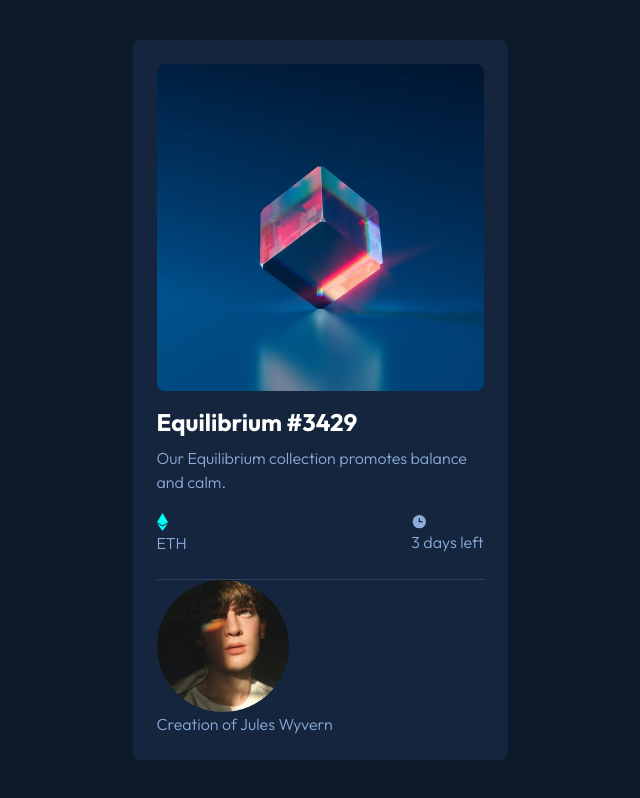
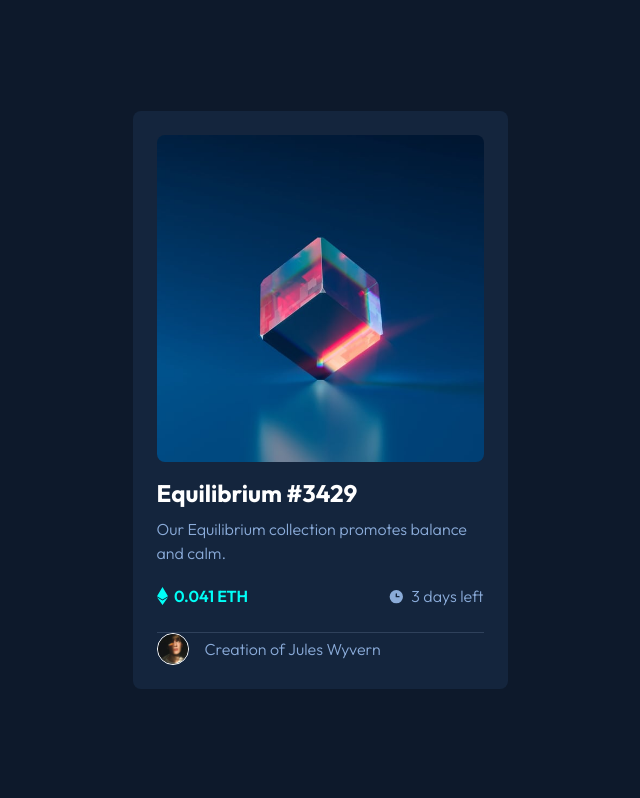
Before and after one commit to GiroFrm/NTFcard, a plain HTML site: page index.html in a window 1280 px wide. Shown: the whole page, without its empty margins (320-960 px from the left). Drawn offline with Linux system fonts and the light colour scheme.

Commit message:
feat: Add avatar class and avatar image class

```diff
--- a/index.html
+++ b/index.html
@@ -17,19 +17,19 @@
         <p class="descr">Our Equilibrium collection promotes balance and calm.</p>
 
         <div class="values-container">
-            <div class="flex ">
+            <div class="values eth">
                 <img src="images/icon-ethereum.svg" alt="icon icon-ethereum">
-               ETH
+              0.041 ETH
             </div>
 
-            <div class="flex">
+            <div class="values time">
                 <img src="images/icon-clock.svg" alt="icon clock">
                 3 days left
             </div>
 
         </div>
-        <div>
-            <img src="images/image-avatar.png" alt="avatar">
+        <div class="avatar-container">
+            <img class="avatar-img" src="images/image-avatar.png" alt="avatar">
              <p><span>Creation of Jules Wyvern</span></p>
         </div>
     </article>
```
